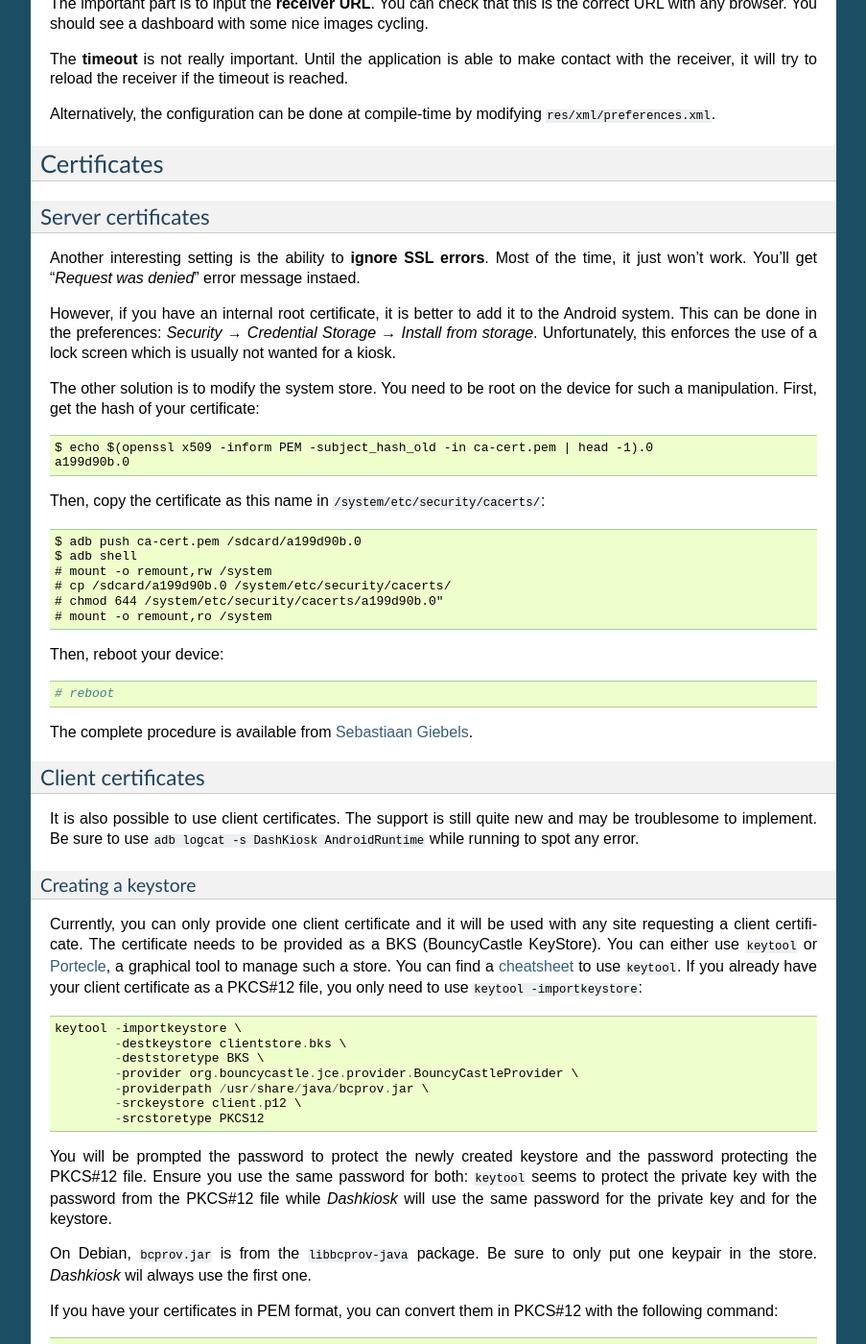
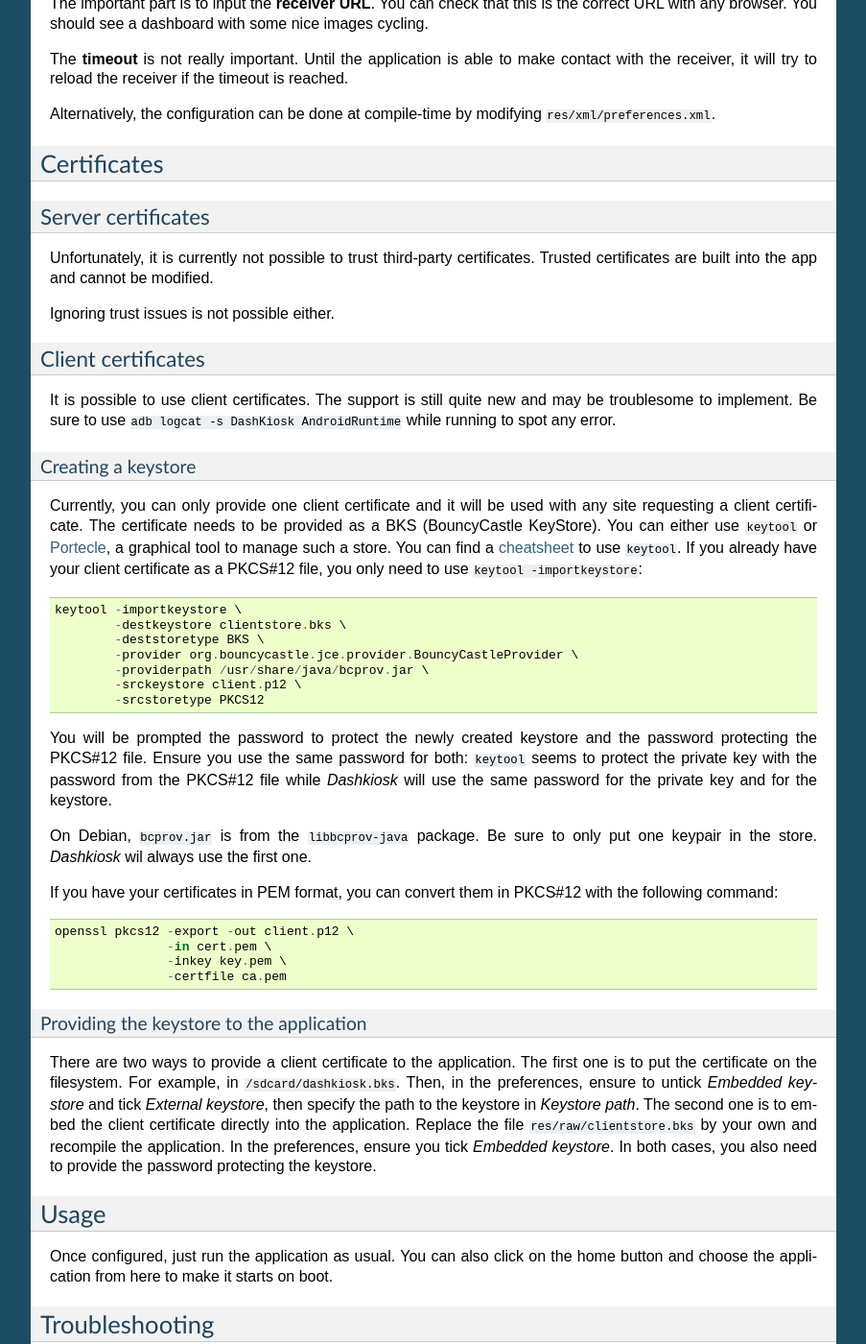
Before and after one commit to vincentbernat/dashkiosk, a Sphinx documentation site: the page built from docs/android.rst, in a window 1280 px wide and 1400 px high, scrolled down 1578 px. Shown: the whole window at 96% size, without its empty margins (198-1101 px from the left). Built offline with Sphinx 7.4.7, drawn with Linux system fonts in a browser that asks for light colours.

Commit message:
doc: don't document how to register a trusted certificate
It doesn't work. The webview doesn't seem to use the system trust store.

```diff
--- a/docs/android.rst
+++ b/docs/android.rst
@@ -122,43 +122,17 @@ Certificates
 Server certificates
 ~~~~~~~~~~~~~~~~~~~
 
-Another interesting setting is the ability to **ignore SSL
-errors**. Most of the time, it just won't work. You'll get "*Request
-was denied*" error message instaed.
+Unfortunately, it is currently not possible to trust third-party
+certificates. Trusted certificates are built into the app and cannot
+be modified.
 
-However, if you have an internal root certificate,
-it is better to add it to the Android system. This can be done in the
-preferences: *Security* → *Credential Storage* → *Install from
-storage*. Unfortunately, this enforces the use of a lock screen which
-is usually not wanted for a kiosk.
-
-The other solution is to modify the system store. You need to be root
-on the device for such a manipulation. First, get the hash of your
-certificate::
-
-    $ echo $(openssl x509 -inform PEM -subject_hash_old -in ca-cert.pem | head -1).0
-    a199d90b.0
-
-Then, copy the certificate as this name in ``/system/etc/security/cacerts/``::
-
-    $ adb push ca-cert.pem /sdcard/a199d90b.0
-    $ adb shell
-    # mount -o remount,rw /system
-    # cp /sdcard/a199d90b.0 /system/etc/security/cacerts/
-    # chmod 644 /system/etc/security/cacerts/a199d90b.0"
-    # mount -o remount,ro /system
-
-Then, reboot your device::
-
-    # reboot
-
-The complete procedure is available from `Sebastiaan Giebels`_.
+Ignoring trust issues is not possible either.
 
 Client certificates
 ~~~~~~~~~~~~~~~~~~~
 
-It is also possible to use client certificates. The support is still
-quite new and may be troublesome to implement. Be sure to use ``adb
+It is possible to use client certificates. The support is still quite
+new and may be troublesome to implement. Be sure to use ``adb
 logcat -s DashKiosk AndroidRuntime`` while running to spot any error.
 
 Creating a keystore
@@ -237,7 +211,6 @@ dashboards. Javascript errors from the receiver are prefixed with
 .. _Crosswalk project: https://crosswalk-project.org/
 .. _Portecle: http://portecle.sourceforge.net/
 .. _cheatsheet: https://github.com/vincentbernat/dashkiosk-android/blob/master/certificates/generate
-.. _Sebastiaan Giebels: http://wiki.pcprobleemloos.nl/android/cacert
 
 .. rubric:: Footnotes
 
```
